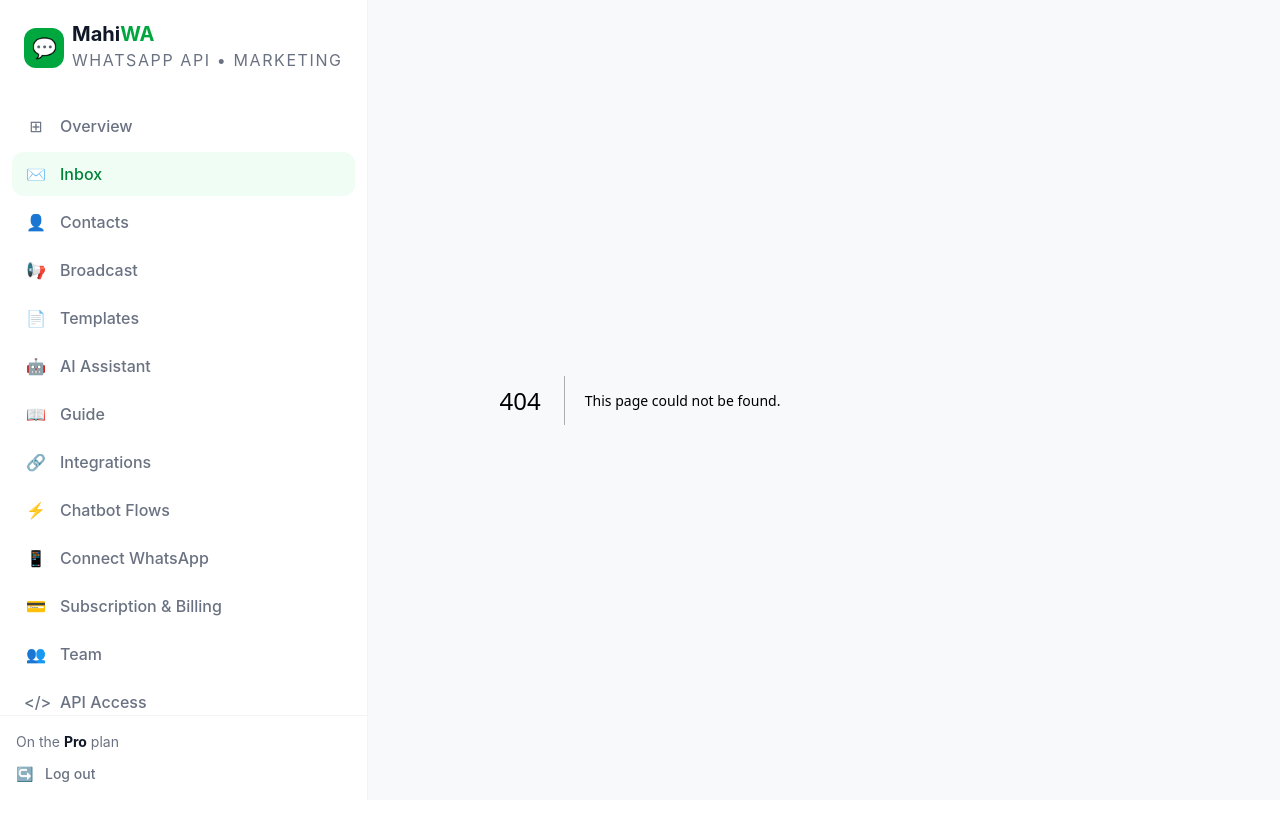
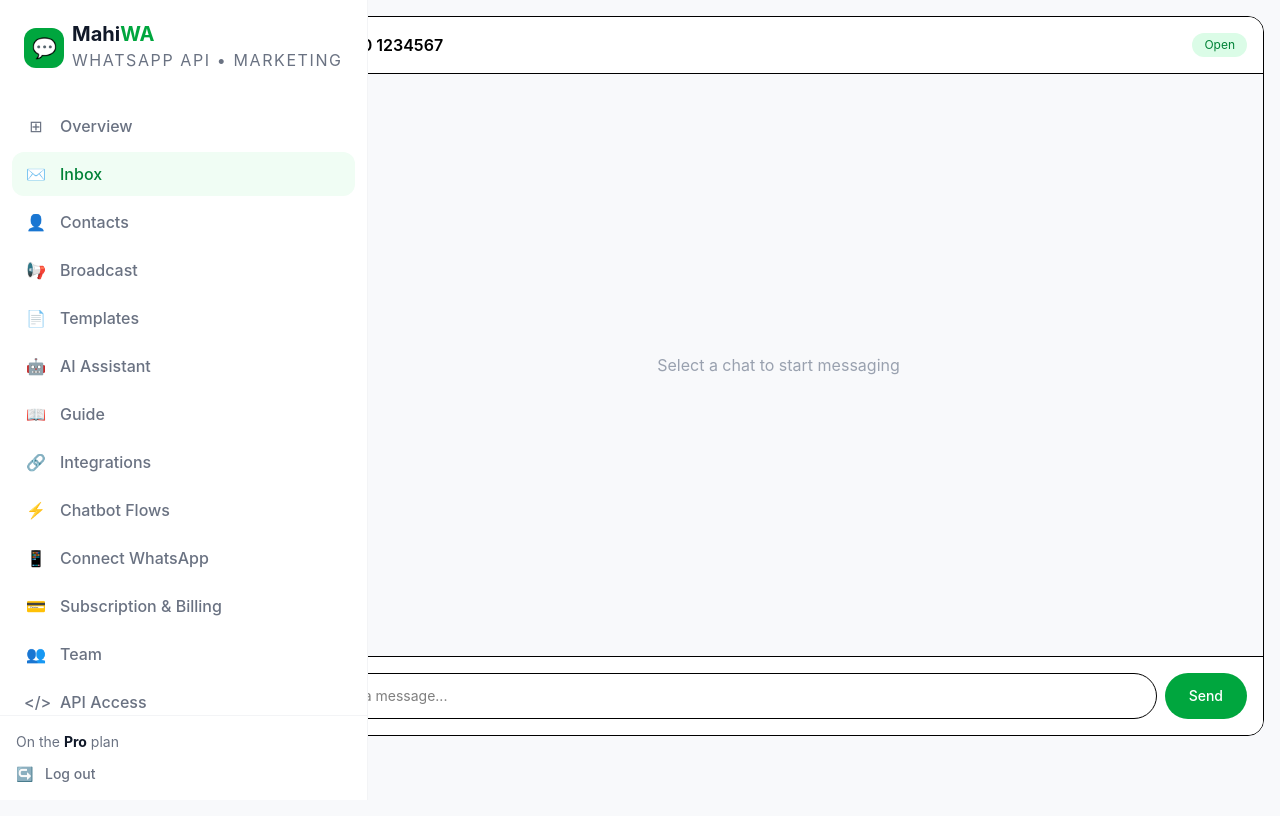
Before and after one commit to Mahii423/whatsapp-inbox, a Next.js app: page /inbox in a window 1280 px wide. Before the commit this address had no page. Built offline with nearby package versions, Linux system fonts and the light colour scheme.

Commit message:
Fix inbox page full code

```diff
--- /dev/null
+++ b/app/inbox/page.tsx
@@ -0,0 +1,45 @@
+"use client";
+
+export default function InboxPage() {
+  return (
+    <div className="flex h-[calc(100vh-80px)] bg-white rounded-2xl overflow-hidden border m-4">
+      {/* Left - Contact List */}
+      <div className="w- border-r bg-white flex flex-col">
+        <div className="p-4 border-b">
+          <h2 className="font-bold text-lg">Inbox</h2>
+          <input
+            placeholder="Search contacts..."
+            className="w-full mt-3 px-3 py-2 border rounded-lg text-sm bg-gray-50 focus:outline-none focus:border-green-500"
+          />
+        </div>
+        <div className="p-2 space-y-1 flex-1 overflow-y-auto">
+          <div className="p-3 bg-green-50 border border-green-100 rounded-xl cursor-pointer">
+            <div className="font-medium text-sm">+92300 1234567</div>
+            <div className="text-xs text-gray-500 truncate">Hello bhai, order chahiye...</div>
+          </div>
+          <div className="p-3 hover:bg-gray-50 rounded-xl cursor-pointer">
+            <div className="font-medium text-sm">Test User</div>
+            <div className="text-xs text-gray-500 truncate">Thank you!</div>
+          </div>
+        </div>
+      </div>
+
+      {/* Right - Chat Area */}
+      <div className="flex-1 flex flex-col">
+        <div className="p-4 border-b flex justify-between items-center bg-white">
+          <div className="font-semibold">+92300 1234567</div>
+          <div className="text-xs bg-green-100 text-green-700 px-3 py-1 rounded-full">Open</div>
+        </div>
+        <div className="flex-1 bg-[#f8f9fb] p-6 flex items-center justify-center text-gray-400">
+          Select a chat to start messaging
+        </div>
+        <div className="p-4 border-t flex gap-2 bg-white">
+          <input placeholder="Type a message..." className="flex-1 px-4 py-3 border rounded-full text-sm focus:outline-none focus:border-green-500" />
+          <button className="bg-green-600 text-white px-6 py-3 rounded-full text-sm font-medium hover:bg-green-700">
+            Send
+          </button>
+        </div>
+      </div>
+    </div>
+  );
+}
```
